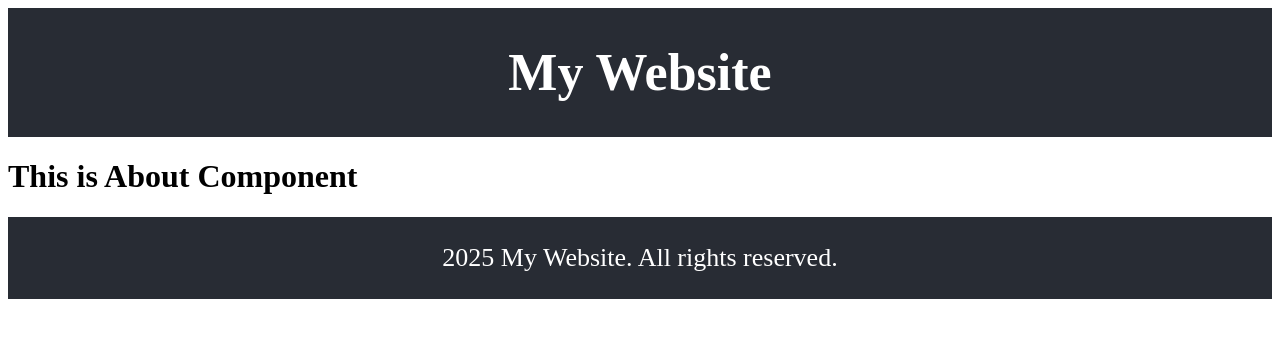
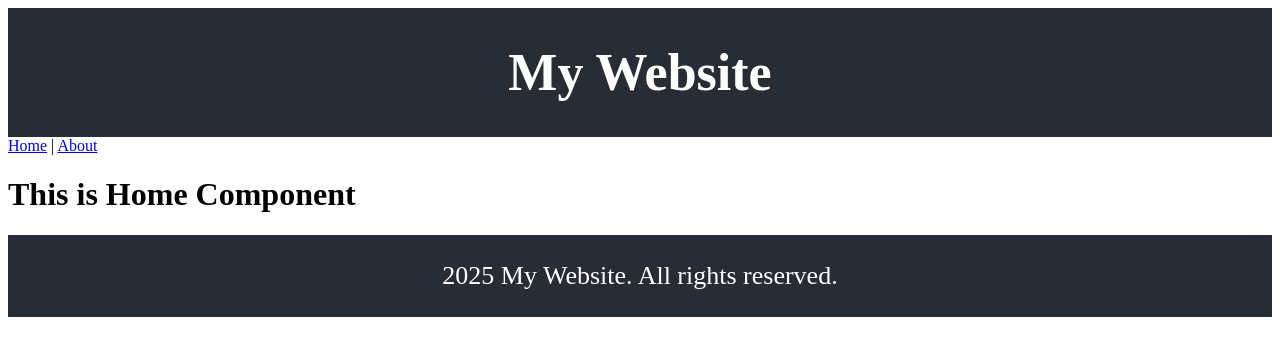
Before and after one commit to chronopilferer/test-sample, a React (Create React App) app: page / in a window 1280 px wide. Shown: the top 356 px of the page. Built offline with nearby package versions, Linux system fonts and the light colour scheme.

Commit message:
add route

```diff
--- a/package.json
+++ b/package.json
@@ -12,6 +12,7 @@
     "react": "^19.0.0",
     "react-bootstrap": "^2.10.9",
     "react-dom": "^19.0.0",
+    "react-router-dom": "^7.3.0",
     "react-scripts": "5.0.1",
     "web-vitals": "^2.1.4"
   },
--- a/src/App.js
+++ b/src/App.js
@@ -1,4 +1,6 @@
 import React from 'react';
+
+import { Routes, Route, Link } from 'react-router-dom';
 
 import Header from './components/Header';
 import Footer from './components/Footer';
@@ -11,8 +13,14 @@
   return (
     <div className="App">
       <Header/>
-      {/* <Home/> */}
-      <About/>
+      <nav>
+        <Link to='/'>Home</Link> | <Link to='/about'>About</Link>
+      </nav>
+      <Routes>
+        <Route path='/' element={<Home/>}/>
+        <Route path='/about' element={<About/>}/>
+      </Routes>
+
       <Footer/>
     </div>
   );
--- a/src/index.js
+++ b/src/index.js
@@ -2,9 +2,13 @@
 import ReactDOM from 'react-dom/client';
 import App from './App';
 
+import { BrowserRouter } from 'react-router-dom';
+
 const root = ReactDOM.createRoot(document.getElementById('root'));
 root.render(
   <React.StrictMode>
-    <App />
+    <BrowserRouter>
+      <App />
+    </BrowserRouter>
   </React.StrictMode>
 );
```
Also changed, not shown: 1 other file (tests, documents, lock files or other folders).
